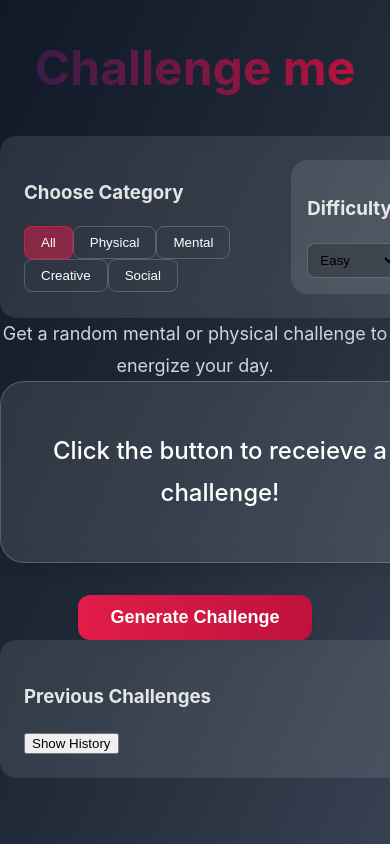
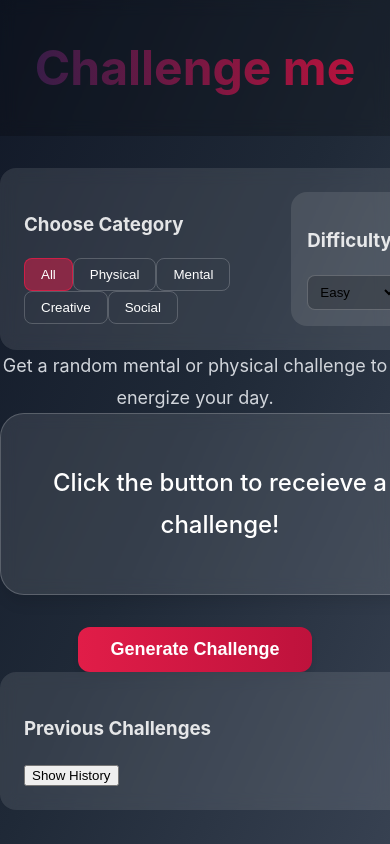
Before and after one commit to robertoandino/challenge-me, a React (Vite) app: page / in a window 390 px wide. Shown: the top 844 px of the page. Built offline with nearby package versions, Linux system fonts and the light colour scheme.

Commit message:
Update the Home.css file to improve layout and responsiveness

```diff
--- a/src/pages/Home.css
+++ b/src/pages/Home.css
@@ -15,6 +15,9 @@
 .site-header {
     text-align: center;
     padding: 2rem 1rem;
+    background: rgba(0, 0, 0, 0.2);
+    backdrop-filter: blur(8px);
+    margin-bottom: 2rem;
 }
 
 .main-title {
```
